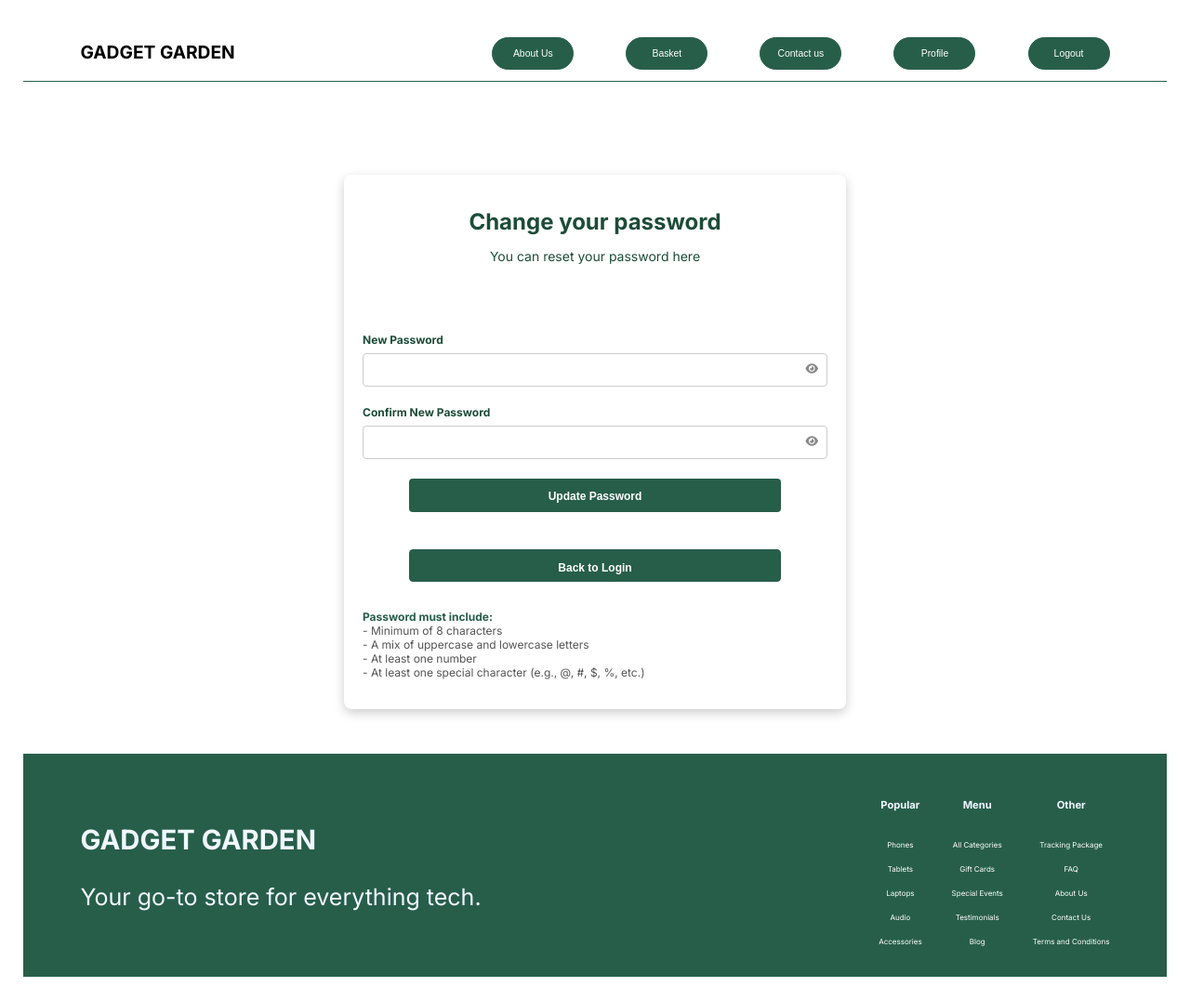
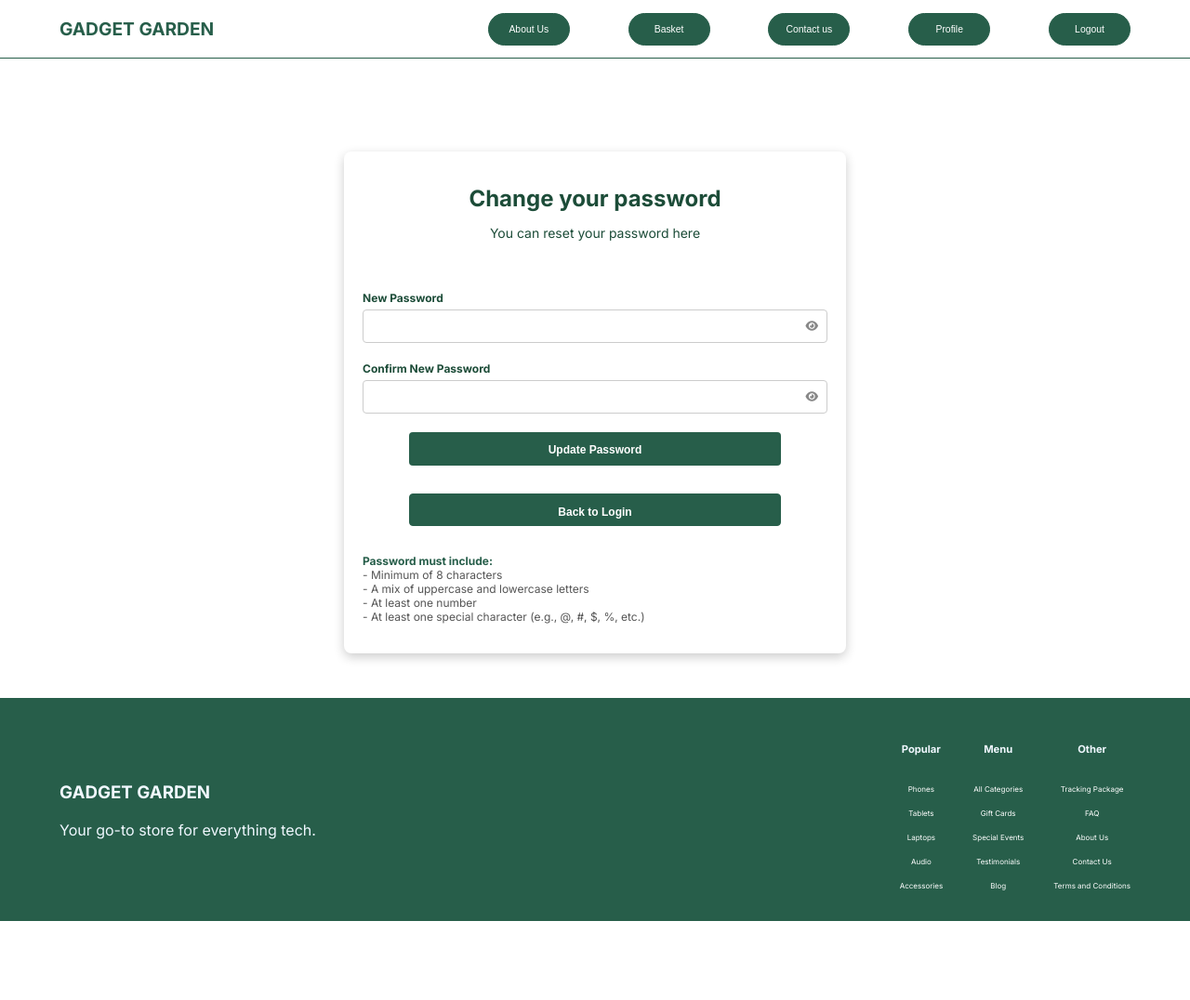
Before and after one commit to OluwatimilehinOrawusi/GadgetGarden, a PHP site: page /views/changePassword.php in a window 1280 px wide. Shown: the whole page at 93% size. After the commit the page ends 991 px from the top, so only its background shows below. Run offline with PHP 8.4, Linux system fonts and the light colour scheme; a user stored in the database is signed in.

Commit message:
Update change_password.css

```diff
--- a/public/css/change_password.css
+++ b/public/css/change_password.css
@@ -142,15 +142,3 @@ header p {
     cursor: pointer;
     margin-top: 10px;
 }
-
-body {
-  padding: 25px;
-  background-color: white;
-  color: black;
-  font-size: 25px;
-}
-
-.dark-mode {
-  background-color: black;
-  color: white;
-}
```
